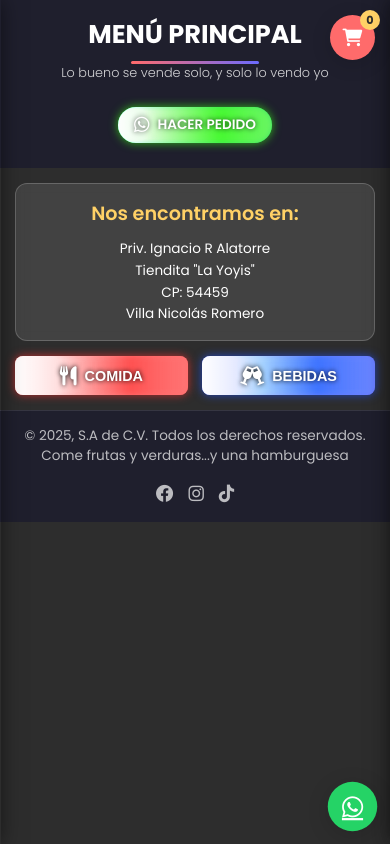
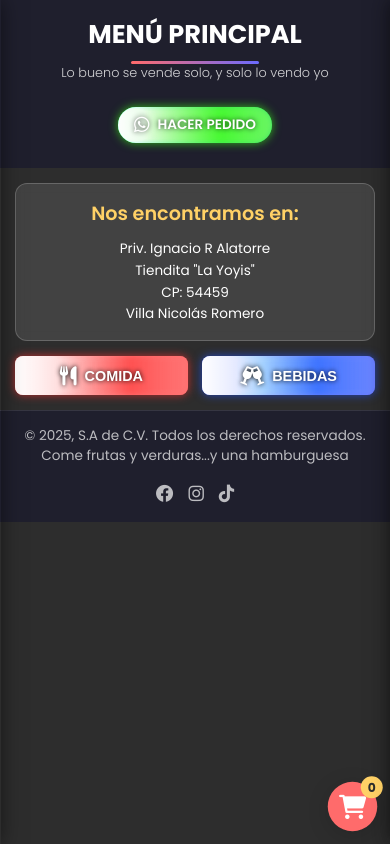
Before and after one commit to LYMIT4S/Menu, a plain HTML site: page index.html in a window 390 px wide. Drawn offline with Linux system fonts and the light colour scheme.

Commit message:
index.html

```diff
--- a/index.html
+++ b/index.html
@@ -11,7 +11,7 @@
             /* COLORES PRINCIPALES */
             --primary-color: #FF6B6B;
             --secondary-color: #6B6BFF;
-            --accent-color:#FFD166;
+            --accent-color: #FFD166;
             --dark-color: #2D2D2D;
             --light-color:rgb(255, 255, 255);
             --bg-overlay: rgba(30, 30, 46, 0.9);
@@ -56,14 +56,14 @@
             position: relative;
         }
 
-        /* BOTÓN FLOTANTE DE WHATSAPP */
-        .whatsapp-float {
+        /* BOTÓN FLOTANTE DEL CARRITO */
+        .cart-float {
             position: fixed;
             width: 60px;
             height: 60px;
             bottom: 20px;
             right: 20px;
-            background-color: var(--whatsapp-color);
+            background-color: var(--primary-color);
             color: #FFF;
             border-radius: 50%;
             text-align: center;
@@ -75,6 +75,7 @@
             justify-content: center;
             transition: var(--transition);
             animation: pulse 2s infinite;
+            cursor: pointer;
         }
 
         @keyframes pulse {
@@ -83,9 +84,9 @@
             100% { transform: scale(1); }
         }
 
-        .whatsapp-float:hover {
+        .cart-float:hover {
             transform: scale(1.1) rotate(5deg);
-            background-color: #128C7E;
+            background-color: var(--secondary-color);
             animation: none;
         }
 
@@ -423,30 +424,6 @@
         /* ================ */
         /* CARRITO DE COMPRAS */
         /* ================ */
-        .cart-icon {
-            position: fixed;
-            top: 20px;
-            right: 20px;
-            background-color: var(--primary-color);
-            color: white;
-            width: 50px;
-            height: 50px;
-            border-radius: 50%;
-            display: flex;
-            align-items: center;
-            justify-content: center;
-            font-size: 1.2rem;
-            cursor: pointer;
-            z-index: 1000;
-            box-shadow: var(--shadow);
-            transition: var(--transition);
-        }
-
-        .cart-icon:hover {
-            transform: scale(1.1);
-            background-color: var(--secondary-color);
-        }
-
         .cart-count {
             position: absolute;
             top: -5px;
@@ -919,7 +896,7 @@
                 pointer-events: all;
             }
 
-            .whatsapp-float {
+            .cart-float {
                 width: 50px;
                 height: 50px;
                 font-size: 25px;
@@ -938,14 +915,6 @@
                 width: 100%;
                 max-width: none;
             }
-
-            .cart-icon {
-                width: 45px;
-                height: 45px;
-                font-size: 1.1rem;
-                top: 15px;
-                right: 15px;
-            }
         }
 
         @media (min-width: 769px) and (max-width: 1024px) {
@@ -969,7 +938,7 @@
                 font-size: 0.85rem;
             }
 
-            .whatsapp-float {
+            .cart-float {
                 width: 45px;
                 height: 45px;
                 font-size: 22px;
@@ -987,13 +956,8 @@
     </style>
 </head>
 <body>
-    <!-- Botón flotante de WhatsApp -->
-    <a href="https://wa.me/5621181453" class="whatsapp-float" target="_blank">
-        <i class="fab fa-whatsapp"></i>
-    </a>
-
-    <!-- Icono del carrito -->
-    <div class="cart-icon" id="cartIcon">
+    <!-- Botón flotante del carrito -->
+    <div class="cart-float" id="cartFloat">
         <i class="fas fa-shopping-cart"></i>
         <span class="cart-count" id="cartCount">0</span>
     </div>
@@ -1001,7 +965,7 @@
     <!-- Contenedor del carrito -->
     <div class="cart-container" id="cartContainer">
         <div class="cart-header">
-            <h2 class="cart-title">Tú pedido</h2>
+            <h2 class="cart-title">Tu Pedido</h2>
             <button class="close-cart" id="closeCart"><i class="fas fa-times"></i></button>
         </div>
 
@@ -1016,9 +980,9 @@
 
         <div class="cart-actions">
             <button class="checkout-btn" id="checkoutBtn">
-                <i class="fab fa-whatsapp"></i> Finalizar pedido
+                <i class="fab fa-whatsapp"></i> Finalizar Pedido
             </button>
-            <button class="clear-cart-btn" id="clearCartBtn">Vaciar carrito</button>
+            <button class="clear-cart-btn" id="clearCartBtn">Vaciar Carrito</button>
         </div>
     </div>
 
@@ -1347,7 +1311,7 @@
         let cart = [];
 
         // Elementos del DOM
-        const cartIcon = document.getElementById('cartIcon');
+        const cartFloat = document.getElementById('cartFloat');
         const cartContainer = document.getElementById('cartContainer');
         const closeCart = document.getElementById('closeCart');
         const cartItems = document.getElementById('cartItems');
@@ -1481,7 +1445,7 @@
             window.open(whatsappUrl, '_blank');
 
             // Opcional: limpiar el carrito después del pedido
-         clearCart();
+            // clearCart();
         }
 
         function showNotification(message) {
@@ -1527,7 +1491,7 @@
         document.head.appendChild(notificationStyles);
 
         // Event listeners
-        cartIcon.addEventListener('click', showCart);
+        cartFloat.addEventListener('click', showCart);
         closeCart.addEventListener('click', hideCart);
         checkoutBtn.addEventListener('click', checkout);
         clearCartBtn.addEventListener('click', clearCart);
@@ -1550,7 +1514,7 @@
 
                 // Cerrar carrito si se hace clic fuera
                 if (!event.target.closest('.cart-container') &&
-                    !event.target.closest('.cart-icon') &&
+                    !event.target.closest('.cart-float') &&
                     cartContainer.classList.contains('open')) {
                     hideCart();
                 }
```
